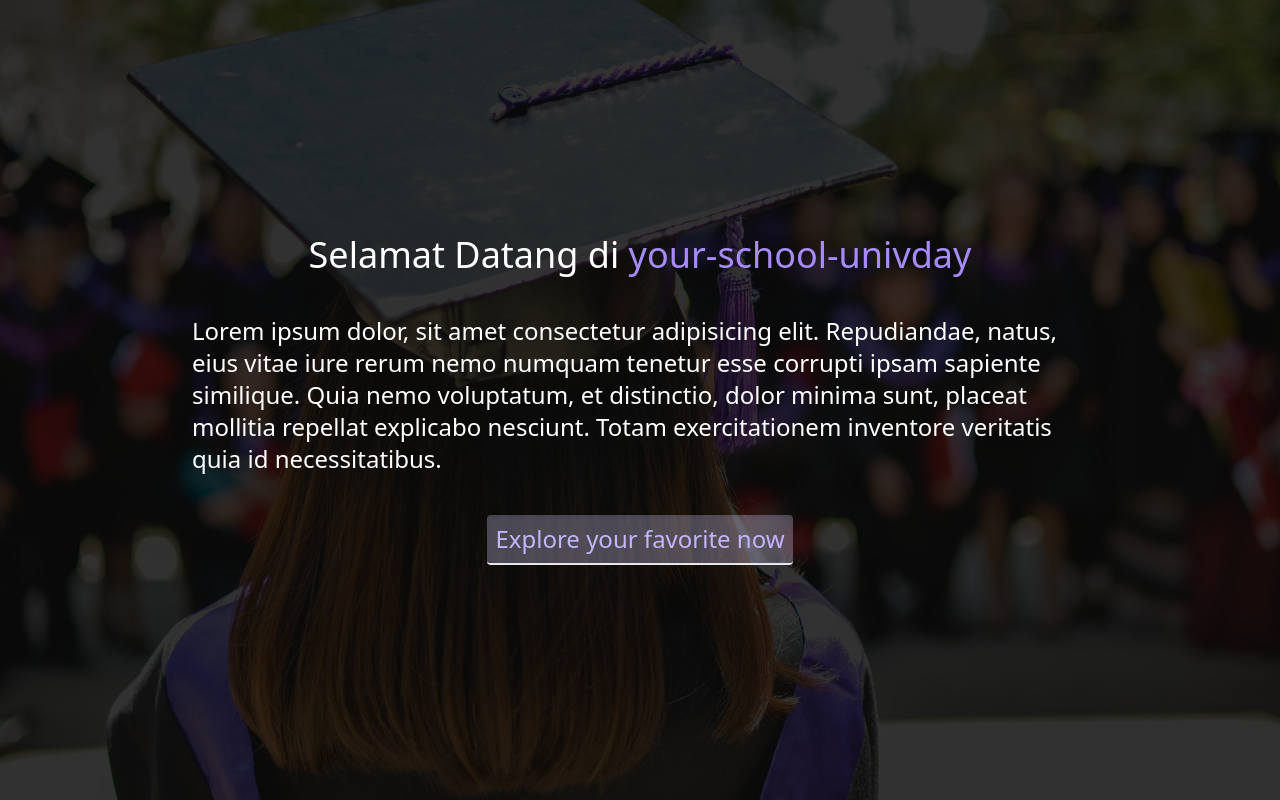
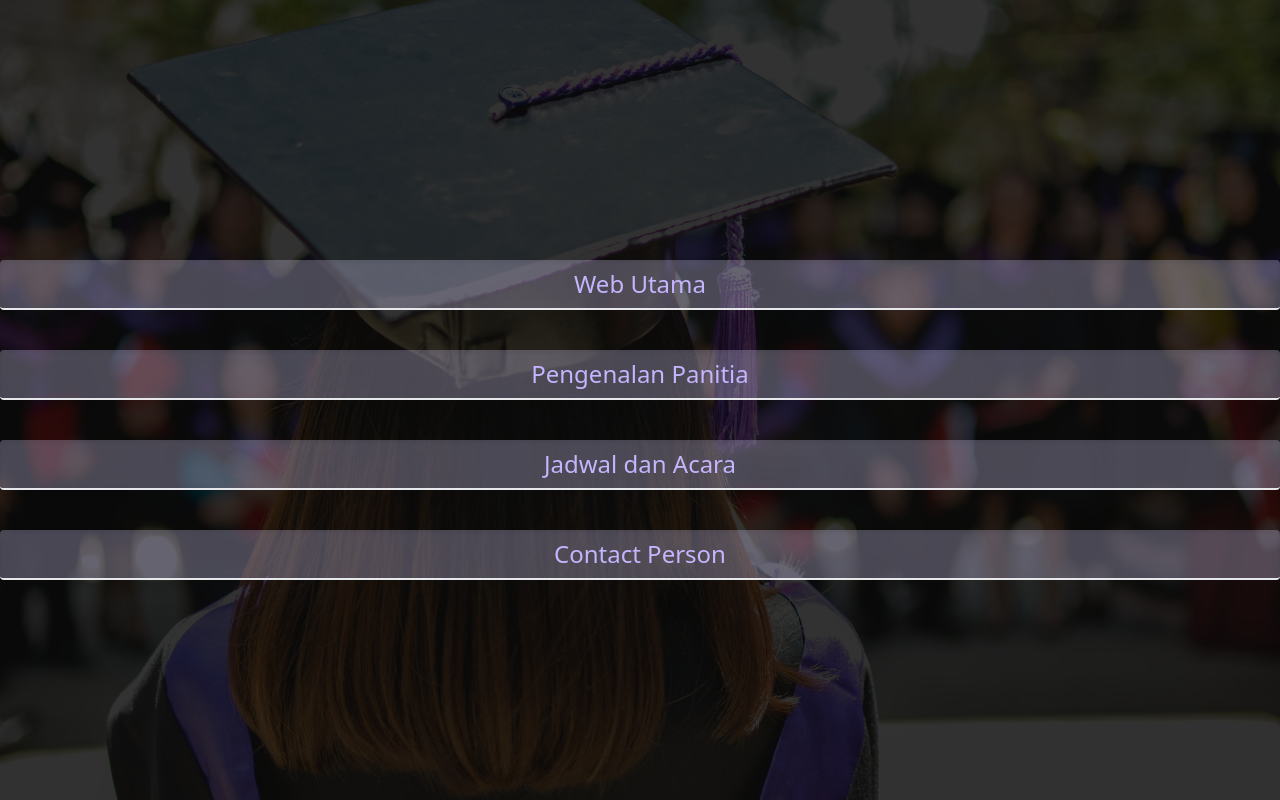
Before and after one commit to adityacaturputra/your-school-univday, a Next.js app: page / in a window 1280 px wide. Built offline with nearby package versions, Linux system fonts and the light colour scheme.

Commit message:
tree link and integrate loading components

```diff
--- a/package.json
+++ b/package.json
@@ -9,10 +9,13 @@
     "lint": "next lint"
   },
   "dependencies": {
+    "@emotion/core": "10.1.1",
+    "@emotion/react": "^11.4.1",
     "html-react-parser": "^1.2.8",
     "next": "11.1.0",
     "react": "17.0.2",
     "react-dom": "17.0.2",
+    "react-pure-loaders": "^3.0.1",
     "react-reveal": "^1.2.2"
   },
   "devDependencies": {
--- a/pages/index.tsx
+++ b/pages/index.tsx
@@ -1,22 +1,31 @@
 import type { NextPage } from 'next';
 import { useRouter } from 'next/dist/client/router';
 import { useState } from 'react';
+import Button from '../src/components/atom/Button';
+import { BallBeat } from 'react-pure-loaders';
 
 const Home: NextPage = () => {
   const [QtaClicked, setQtaClicked] = useState(false);
   const router = useRouter();
+  const handleButtonClicked = (url : string) => {
+    setQtaClicked(true);
+    setTimeout(() => router.push(`${url}`), 400);
+  };
 
   return (
-    <div className="h-screen bg-hero bg-center bg-cover ">
-      <div className={`h-screen ${!QtaClicked && 'bg-opacity-80 bg-black'} flex flex-col lg:justify-center md:justify-center justify-evenly transition duration-500`}>
-        { !QtaClicked &&
-        <>
-          <p className="text-center text-white text-4xl pb-10 ">Selamat Datang di <span className="text-purple-400">your-school-univday</span></p>
-          <p className="text-white text-2xl lg:px-48 md:px-20 px-5">Lorem ipsum dolor, sit amet consectetur adipisicing elit. Repudiandae, natus, eius vitae iure rerum nemo numquam tenetur esse corrupti ipsam sapiente similique. Quia nemo voluptatum, et distinctio, dolor minima sunt, placeat mollitia repellat explicabo nesciunt. Totam exercitationem inventore veritatis quia id necessitatibus.</p>
-          <div className="text-center mt-10">
-            <button className="w-auto hover:text-purple-600 text-purple-300 p-2 border-b-2 hover:border-purple-600 bg-purple-200 rounded bg-opacity-30 hover:bg-opacity-100 text-2xl transition duration-500 ease-in-out shadow-inner" onClick={ () => {setQtaClicked(true); setTimeout(() => router.replace('/explore'), 400);} }>Explore your favorite now</button>
+    <div className="h-screen bg-hero bg-center bg-cover">
+      <div className={'h-screen bg-opacity-80 bg-black flex flex-col justify-center'}>
+        { !QtaClicked ?
+          <>
+            <Button title="Web Utama" className="text-center mt-10" onClick={() => handleButtonClicked('/start')} />
+            <Button title="Pengenalan Panitia" className="text-center mt-10" onClick={() => handleButtonClicked('/intro')} />
+            <Button title="Jadwal dan Acara" className="text-center mt-10" onClick={() => handleButtonClicked('/schedule')} />
+            <Button title="Contact Person" className="text-center mt-10" onClick={() => handleButtonClicked('/contact')} />
+          </>
+          :
+          <div className="text-center">
+            <BallBeat loading/>
           </div>
-        </>
         }
       </div>
     </div>
--- /dev/null
+++ b/pages/start.tsx
@@ -0,0 +1,35 @@
+import type { NextPage } from 'next';
+import { useRouter } from 'next/dist/client/router';
+import { useState } from 'react';
+import Button from '../src/components/atom/Button';
+import { BallBeat } from 'react-pure-loaders';
+
+
+const Start: NextPage = () => {
+  const [QtaClicked, setQtaClicked] = useState(false);
+  const router = useRouter();
+  const handleButtonClicked = () => {
+    setQtaClicked(true);
+    setTimeout(() => router.push('/explore'), 400);
+  };
+
+  return (
+    <div className="h-screen bg-hero bg-center bg-cover">
+      <div className={`h-screen ${!QtaClicked && 'bg-opacity-80 bg-black'} flex flex-col lg:justify-center md:justify-center justify-evenly transition duration-500`}>
+        { !QtaClicked ?
+          <>
+            <p className="text-center text-white text-4xl pb-10 ">Selamat Datang di <span className="text-purple-400">your-school-univday</span></p>
+            <p className="text-white text-2xl lg:px-48 md:px-20 px-5">Lorem ipsum dolor, sit amet consectetur adipisicing elit. Repudiandae, natus, eius vitae iure rerum nemo numquam tenetur esse corrupti ipsam sapiente similique. Quia nemo voluptatum, et distinctio, dolor minima sunt, placeat mollitia repellat explicabo nesciunt. Totam exercitationem inventore veritatis quia id necessitatibus.</p>
+            <Button title="Explore your favorite now" className="text-center mt-10" onClick={ () => handleButtonClicked()} />
+          </>
+          :
+          <div className="text-center">
+            <BallBeat loading/>
+          </div>
+        }
+      </div>
+    </div>
+  );
+};
+
+export default Start;
--- /dev/null
+++ b/src/components/atom/Button.tsx
@@ -0,0 +1,20 @@
+import { NextPage } from 'next';
+import { useRouter } from 'next/dist/client/router';
+import { useState } from 'react';
+
+interface Props {
+    title : string,
+    onClick : VoidFunction,
+    className: string
+}
+
+const Button : NextPage<Props> = ({title, onClick, className}) => {
+
+  return (
+    <div className={className} onClick={onClick}>
+      <button className="w-auto hover:text-purple-600 text-purple-300 p-2 border-b-2 hover:border-purple-600 bg-purple-200 rounded bg-opacity-30 hover:bg-opacity-100 text-2xl transition duration-500 ease-in-out shadow-inner w-screen">{title}</button>
+    </div>
+  );
+};
+
+export default Button;
```
Also changed, not shown: 1 other file (tests, documents, lock files or other folders).
